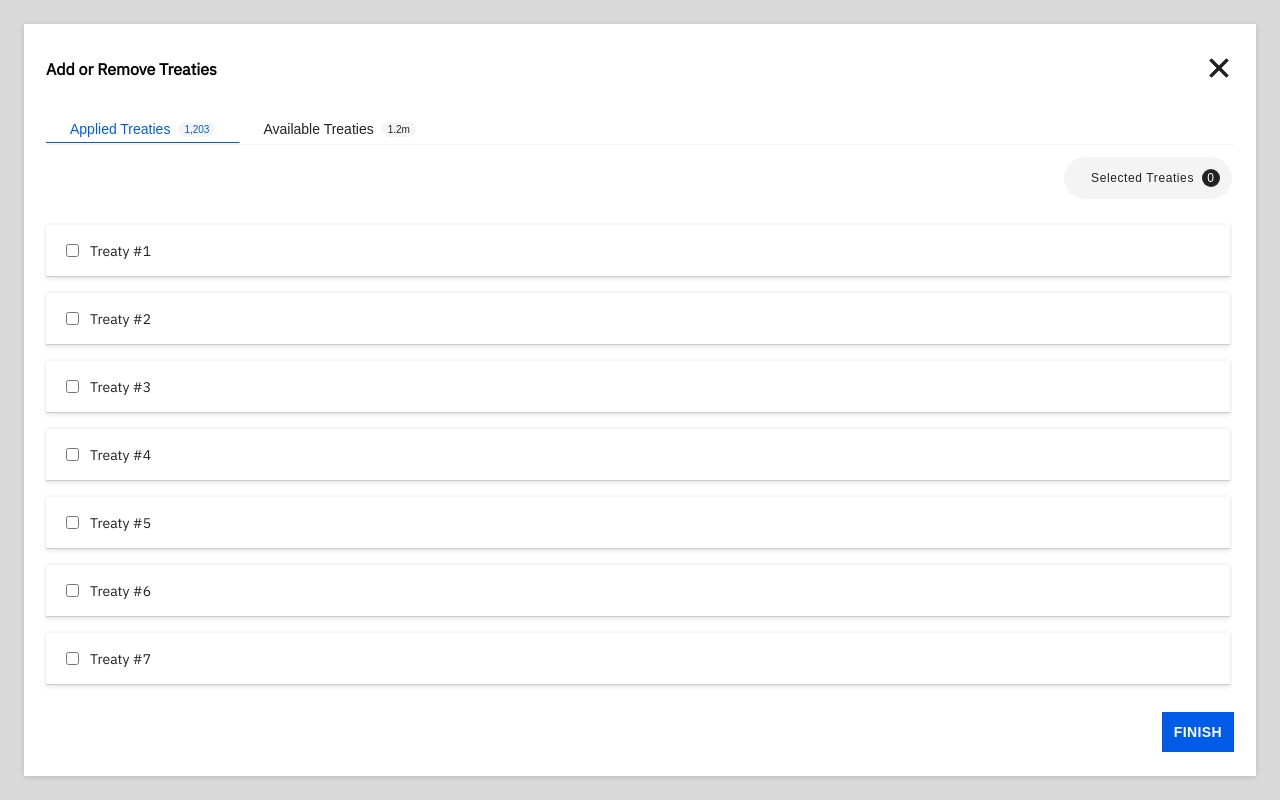
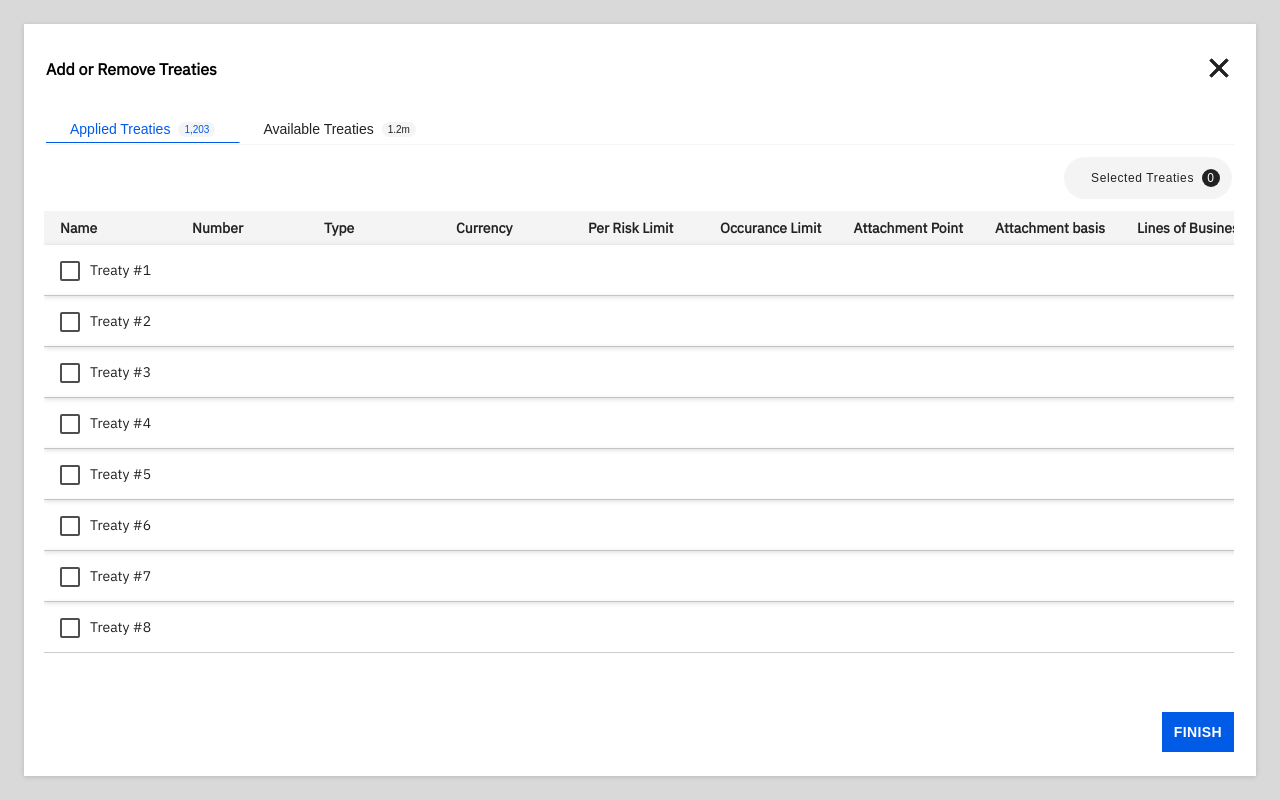
Before and after one commit to miketheo423/treaties-modal, a React (Create React App) app: page / in a window 1280 px wide. Built offline with nearby package versions, Linux system fonts and the light colour scheme.

Commit message:
refactors treaty table to use html table

```diff
--- a/src/TreatiesModal/TreatiesModal.js
+++ b/src/TreatiesModal/TreatiesModal.js
@@ -1,10 +1,37 @@
-import React, { useState, useContext } from "react";
+import React, { useState, useContext, useEffect } from "react";
 import TreatyTable from "./TreatyTable/TreatyTable";
 import { Context as TreatiesContext } from "../context/TreatiesContext";
+import { useRef } from "react";
 
 const TreatiesModal = () => {
   const [action, setAction] = useState("remove");
-  const { state, clearSelectedTreaties } = useContext(TreatiesContext);
+  const { state, clearSelectedTreaties, updateSelectedTreaties } = useContext(
+    TreatiesContext
+  );
+  const counterRef = useRef();
+  const [currentCount, setCount] = useState(state.selectedTreaties.length);
+
+  const handleCountChange = count => {
+    if (state.selectedTreaties.length === currentCount) return;
+    counterRef.current.style.transform =
+      count > currentCount ? "translateY(18px)" : "translateY(-18px)";
+    setTimeout(() => {
+      counterRef.current.style.transitionDuration = "0s";
+      counterRef.current.style.transform =
+        count > currentCount ? "translateY(-18px)" : "translateY(18px)";
+      // counterRef.current.style.opacity = 0;
+      setCount(count);
+
+      setTimeout(() => {
+        counterRef.current.style.transitionDuration = "0.3s";
+        counterRef.current.style.transform = "translateY(0)";
+        // counterRef.current.style.opacity = 1;
+      }, 20);
+    }, 100);
+  };
+
+  const renderAction = action =>
+    action === "add" ? <AddIcon /> : <RemoveIcon />;
 
   const renderTreatyTables = action => {
     return (
@@ -24,6 +51,10 @@ const TreatiesModal = () => {
       </>
     );
   };
+
+  useEffect(() => {
+    handleCountChange(state.selectedTreaties.length);
+  });
 
   return (
     <div className='panel-container'>
@@ -59,7 +90,26 @@ const TreatiesModal = () => {
           </div>
         </header>
         <section className={`panel__body panel__body--${action}`}>
-          {renderTreatyTables(action)}
+          <button
+            onClick={() => updateSelectedTreaties(state.selectedTreaties)}
+            className={`treaties-button ${
+              state.selectedTreaties.length > 0
+                ? `treaties-button--${action}`
+                : "treaties-button--empty"
+            }`}
+          >
+            <span className='action'>{renderAction(action)}</span>
+            Selected Treaties
+            <span className='counter'>
+              <span
+                ref={counterRef}
+                className='counter__base-count counter__count'
+              >
+                {currentCount}
+              </span>
+            </span>
+          </button>
+          <div className='tables'>{renderTreatyTables(action)}</div>
         </section>
         <div className='panel__footer'>
           <button className='finish'>Finish</button>
@@ -86,4 +136,34 @@ const CloseIcon = () => (
   </svg>
 );
 
+const AddIcon = () => (
+  <>
+    <svg
+      className='icon'
+      xmlns='http://www.w3.org/2000/svg'
+      width='16'
+      height='16'
+      viewBox='0 0 24 24'
+    >
+      <path d='M24 10h-10v-10h-4v10h-10v4h10v10h4v-10h10z' />
+    </svg>
+    Add
+  </>
+);
+
+const RemoveIcon = () => (
+  <>
+    <svg
+      className='icon'
+      xmlns='http://www.w3.org/2000/svg'
+      width='16'
+      height='16'
+      viewBox='0 0 24 24'
+    >
+      <path d='M0 10h24v4h-24z' />
+    </svg>
+    Remove
+  </>
+);
+
 export default TreatiesModal;
--- a/src/TreatiesModal/TreatiesModal.scss
+++ b/src/TreatiesModal/TreatiesModal.scss
@@ -29,6 +29,7 @@ $color-blue: #005be7;
   box-shadow: 0 1px 5px rgba(0, 0, 0, 0.15);
   background-color: #fff;
   flex: 1;
+  overflow: hidden;
 
   &-container {
     position: absolute;
@@ -72,36 +73,6 @@ $color-blue: #005be7;
     overflow: hidden;
     padding: 0 2px;
     flex: 1;
-
-    .treaty-table {
-      transition: all 0.5s ease-in-out;
-      width: 100%;
-
-      &--remove {
-        position: absolute;
-        top: 0;
-        width: calc(100% - 4px);
-      }
-    }
-
-    &--remove {
-      .treaty-table--add {
-        transform: translateX(105%);
-      }
-
-      .treaty-table--remove {
-        transform: translateX(0);
-      }
-    }
-
-    &--add {
-      .treaty-table--add {
-        transform: translateX(0);
-      }
-      .treaty-table--remove {
-        transform: translateX(-105%);
-      }
-    }
   }
 
   &__footer {
--- a/src/TreatiesModal/Treaty/Treaty.js
+++ b/src/TreatiesModal/Treaty/Treaty.js
@@ -1,8 +1,19 @@
 import React, { useContext } from "react";
 import { Context as TreatiesContext } from "../../context/TreatiesContext";
 
-const Treaty = ({ treaty }) => {
-  const { name } = treaty;
+const Treaty = ({ treaty, action }) => {
+  const {
+    name,
+    number,
+    treatyType,
+    currency,
+    perRiskLimit,
+    occuranceLimit,
+    attachmentPoint,
+    attachmentBasis,
+    lineOfBusiniess,
+    cedant
+  } = treaty;
   const { state, selectTreaty } = useContext(TreatiesContext);
 
   const isChecked = (selectedTreaties, treaty) => {
@@ -13,7 +24,9 @@ const Treaty = ({ treaty }) => {
 
   return (
     <>
-      <li className='treaty'>
+      <tr className='treaty'>
+        <td>
+          <label className='treaty__label'>
             <input
               className='treaty__checkbox'
               type='checkbox'
@@ -22,8 +35,20 @@ const Treaty = ({ treaty }) => {
               }}
               checked={isChecked(state.selectedTreaties, treaty)}
             />
-        <label className='treaty__label'>{name}</label>
-      </li>
+            {name}
+            <span className={`checkmark checkmark--${action}`}></span>
+          </label>
+        </td>
+        <td>{number}</td>
+        <td>{treatyType}</td>
+        <td>{currency}</td>
+        <td>{perRiskLimit}</td>
+        <td>{occuranceLimit}</td>
+        <td>{attachmentPoint}</td>
+        <td>{attachmentBasis}</td>
+        <td>{lineOfBusiniess}</td>
+        <td>{cedant}</td>
+      </tr>
     </>
   );
 };
--- a/src/TreatiesModal/Treaty/Treaty.scss
+++ b/src/TreatiesModal/Treaty/Treaty.scss
@@ -1,30 +1,10 @@
-.treaties {
-  align-self: flex-start;
-  display: flex;
-  flex-direction: column;
-  margin-top: 24px;
-  width: calc(100% - 4px);
-  padding: 2px;
-  height: 64vh;
-  overflow-y: scroll;
-
-  &--empty {
-    flex-direction: row;
-    justify-content: center;
-    align-items: center;
-
-    .empty-message {
-      color: #005be7;
-    }
-  }
-
 .treaty {
   margin-bottom: 16px;
-    display: flex;
   align-items: center;
   border-bottom: 1px solid rgba(0, 0, 0, 0.2);
   box-shadow: 0 1px 5px rgba(0, 0, 0, 0.15);
   padding: 16px;
+  position: relative;
 
   &:last-child {
     margin-bottom: 0;
@@ -32,9 +12,51 @@
 
   &__label {
     font-size: 14px;
-      margin-left: 8px;
     color: $color-dark-grey;
-      line-height: 0;
+    padding-left: 30px;
+    position: relative;
+    user-select: none;
+    cursor: pointer;
+
+    .checkmark {
+      position: absolute;
+      top: 0;
+      left: 0;
+      height: 16px;
+      width: 16px;
+      border: 2px solid rgba($color-dark-grey, 0.8);
+      border-radius: 2px;
+      transition: all 0.2s;
+    }
+
+    &:hover {
+      .checkmark {
+        &--add {
+          background-color: $color-light-green;
+        }
+
+        &--remove {
+          background-color: $color-light-red;
         }
       }
     }
+  }
+
+  &__checkbox {
+    position: absolute;
+    opacity: 0;
+    cursor: pointer;
+    height: 0;
+    width: 0;
+
+    &:checked ~ .checkmark {
+      &--add {
+        background-color: $color-dark-green;
+      }
+
+      &--remove {
+        background-color: $color-dark-red;
+      }
+    }
+  }
+}
--- a/src/TreatiesModal/TreatyTable/TreatyTable.js
+++ b/src/TreatiesModal/TreatyTable/TreatyTable.js
@@ -3,38 +3,6 @@ import { Context as TreatiesContext } from "../../context/TreatiesContext";
 import Treaty from "../Treaty/Treaty";
 
 function TreatyTable({ tab, action, treaties }) {
-  const { state, updateSelectedTreaties } = useContext(TreatiesContext);
-  const counterRef = useRef();
-  const [currentCount, setCount] = useState(state.selectedTreaties.length);
-
-  const renderAction = action =>
-    action === "add" ? <AddIcon /> : <RemoveIcon />;
-
-  const handleCountChange = count => {
-    if (state.selectedTreaties.length === currentCount) return;
-    counterRef.current.style.transform =
-      count > currentCount ? "translateY(18px)" : "translateY(-18px)";
-    setTimeout(() => {
-      counterRef.current.style.transitionDuration = "0s";
-      counterRef.current.style.transform =
-        count > currentCount ? "translateY(-18px)" : "translateY(18px)";
-      // counterRef.current.style.opacity = 0;
-      setCount(count);
-
-      setTimeout(() => {
-        counterRef.current.style.transitionDuration = "0.3s";
-        counterRef.current.style.transform = "translateY(0)";
-        // counterRef.current.style.opacity = 1;
-      }, 20);
-    }, 100);
-  };
-
-  useEffect(() => {
-    if (tab === action) {
-      handleCountChange(state.selectedTreaties.length);
-    }
-  });
-
   const renderTreaties = treaties => {
     if (treaties.length === 0) {
       return (
@@ -44,66 +12,32 @@ function TreatyTable({ tab, action, treaties }) {
       );
     } else {
       return treaties.map((treaty, index) => {
-        return <Treaty key={index} treaty={treaty} />;
+        return <Treaty key={index} treaty={treaty} action={action} />;
       });
     }
   };
 
   return (
-    <div className={`treaty-table treaty-table--${action}`}>
-      <button
-        onClick={() => updateSelectedTreaties(state.selectedTreaties)}
-        className={`treaties-button ${
-          state.selectedTreaties.length > 0
-            ? `treaties-button--${action}`
-            : "treaties-button--empty"
-        }`}
-      >
-        <span className='action'>{renderAction(action)}</span>
-        Selected Treaties
-        <span className='counter'>
-          <span ref={counterRef} className='counter__base-count counter__count'>
-            {currentCount}
-          </span>
-        </span>
-      </button>
-      <ul
-        className={`treaties ${treaties.length === 0 ? "treaties--empty" : ""}`}
-      >
-        {renderTreaties(treaties)}
-      </ul>
+    <div className={`treaties-section treaties-section--${action}`}>
+      <table className='table'>
+        <thead>
+          <tr className='table__header'>
+            <th className='title'>Name</th>
+            <th className='title'>Number</th>
+            <th className='title'>Type</th>
+            <th className='title'>Currency</th>
+            <th className='title'>Per Risk Limit</th>
+            <th className='title'>Occurance Limit</th>
+            <th className='title'>Attachment Point</th>
+            <th className='title'>Attachment basis</th>
+            <th className='title'>Lines of Business</th>
+            <th className='title'>Cedant</th>
+          </tr>
+        </thead>
+        <tbody>{renderTreaties(treaties)}</tbody>
+      </table>
     </div>
   );
 }
 
-const AddIcon = () => (
-  <>
-    <svg
-      className='icon'
-      xmlns='http://www.w3.org/2000/svg'
-      width='16'
-      height='16'
-      viewBox='0 0 24 24'
-    >
-      <path d='M24 10h-10v-10h-4v10h-10v4h10v10h4v-10h10z' />
-    </svg>
-    Add
-  </>
-);
-
-const RemoveIcon = () => (
-  <>
-    <svg
-      className='icon'
-      xmlns='http://www.w3.org/2000/svg'
-      width='16'
-      height='16'
-      viewBox='0 0 24 24'
-    >
-      <path d='M0 10h24v4h-24z' />
-    </svg>
-    Remove
-  </>
-);
-
 export default TreatyTable;
--- a/src/TreatiesModal/TreatyTable/TreatyTable.scss
+++ b/src/TreatiesModal/TreatyTable/TreatyTable.scss
@@ -1,3 +1,31 @@
+.panel__body {
+  .treaties-section {
+    transition: transform 0.5s ease-in-out;
+    width: 100%;
+    overflow-x: auto;
+    position: absolute;
+    top: 54px;
+  }
+
+  &--remove {
+    .treaties-section--add {
+      transform: translateX(105%);
+    }
+
+    .treaties-section--remove {
+      transform: translateX(0);
+    }
+  }
+
+  &--add {
+    .treaties-section--add {
+      transform: translateX(0);
+    }
+    .treaties-section--remove {
+      transform: translateX(-105%);
+    }
+  }
+
   .treaties-button {
     border-radius: 25px;
     padding: 12px;
@@ -94,3 +122,31 @@
       }
     }
   }
+
+  .table {
+    width: 100%;
+    border-collapse: collapse;
+
+    &__header {
+      background-color: $color-light-grey;
+    }
+
+    th,
+    td {
+      text-align: left;
+      font-size: 14px;
+      color: $color-dark-grey;
+      white-space: nowrap;
+      min-width: 100px;
+    }
+
+    th {
+      font-weight: bold;
+      padding: 8px 16px;
+    }
+
+    td {
+      padding: 16px 16px;
+    }
+  }
+}
```
Lines whose indentation alone changed are shown as unchanged.
